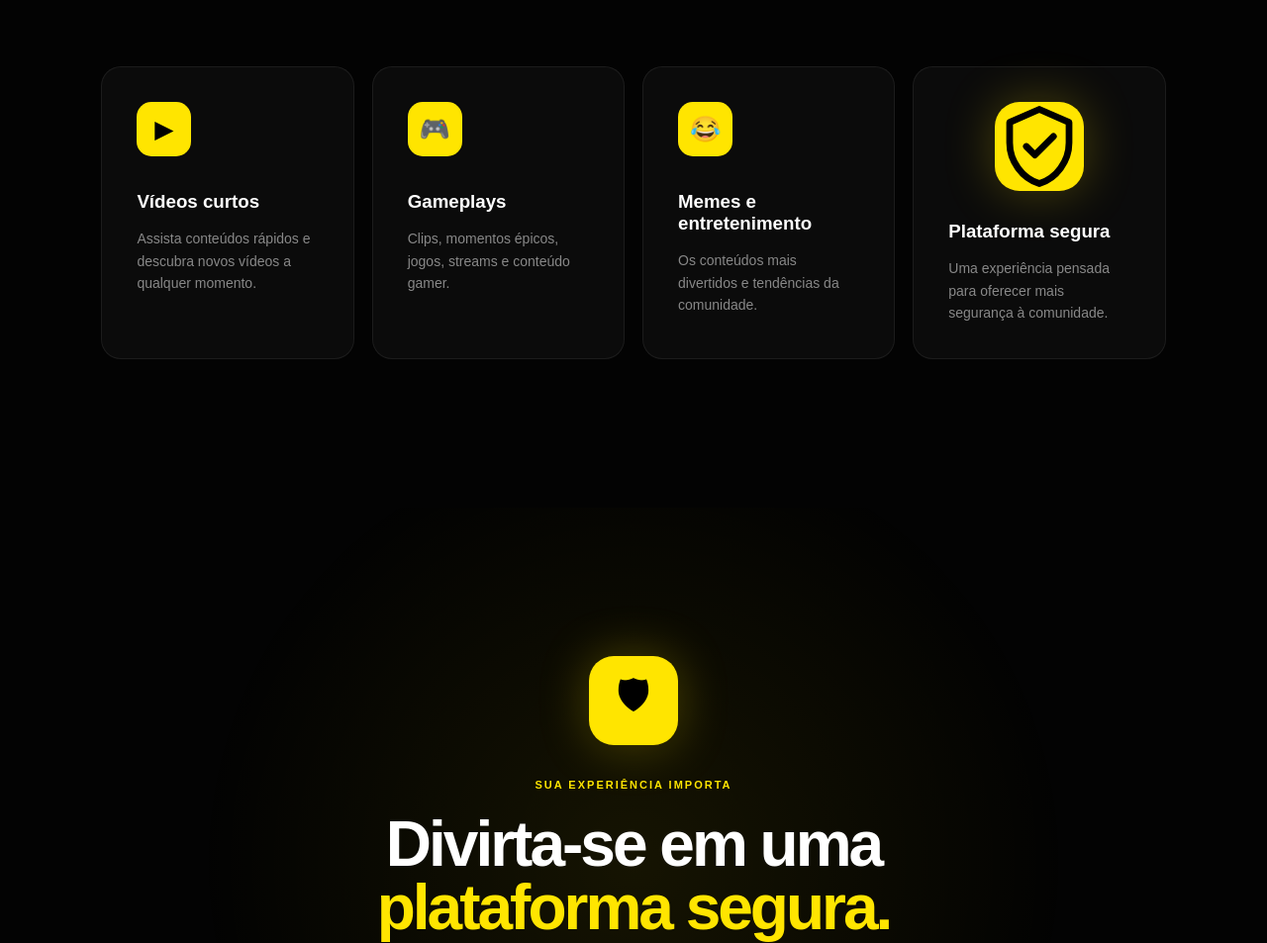
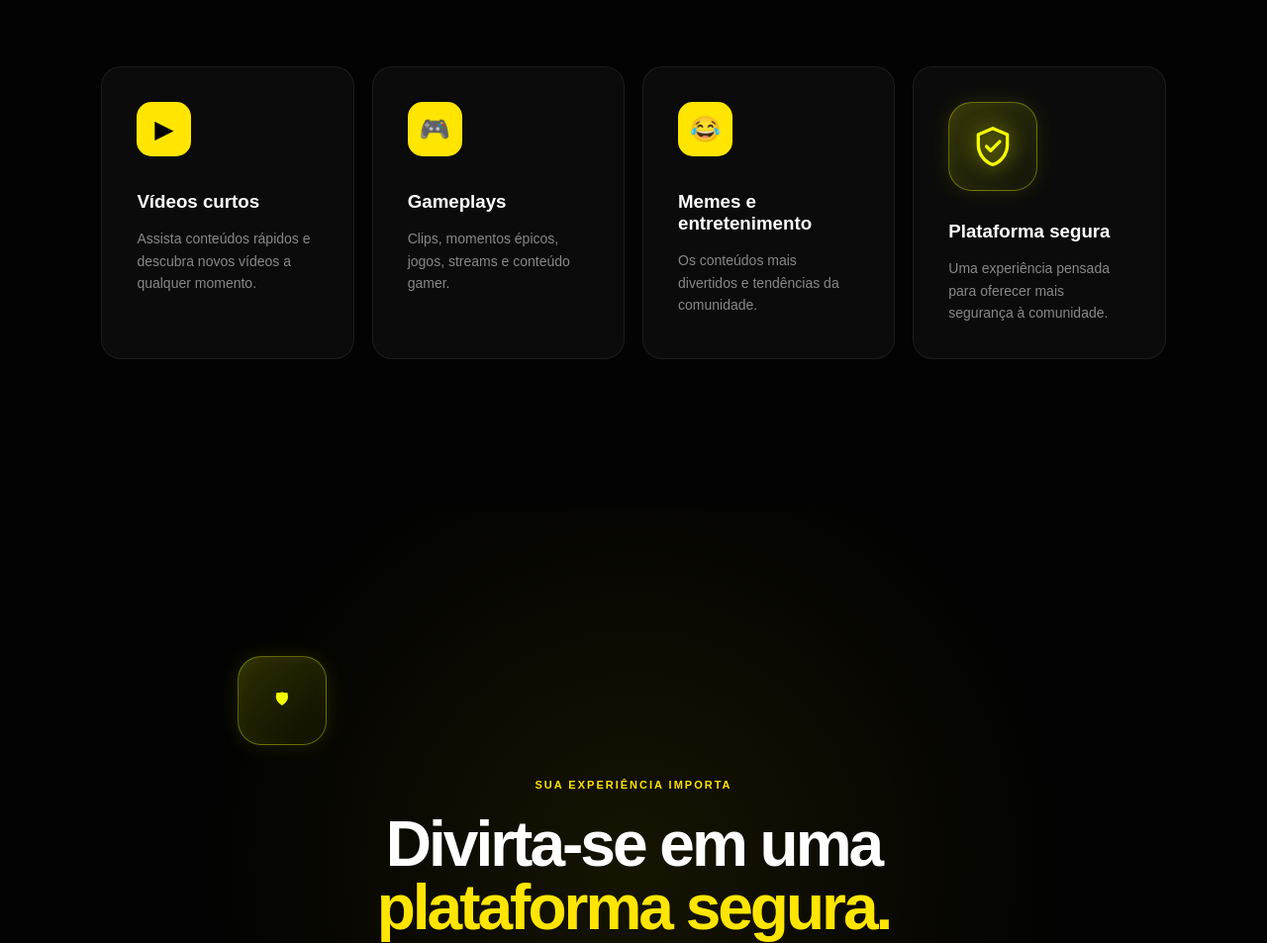
Before and after one commit to ricodev404/lemonclips, a plain HTML site: page index.html in a window 1280 px wide. Shown: the part 1301-2254 px from the top of the page at 99% size. Drawn offline with Linux system fonts and the light colour scheme.

Commit message:
Update style.css

```diff
--- a/style.css
+++ b/style.css
@@ -1459,40 +1459,42 @@ line-height:
 
 
 .security-icon {
-
-width:
-90px;
-
-height:
-90px;
-
-display:
-grid;
-
-place-items:
-center;
-
-margin:
-auto
-auto
-30px;
-
-border-radius:
-25px;
-
-background:
-var(--yellow);
-
-color:
-black;
-
-font-size:
-40px;
-
-box-shadow:
-0 0 50px
-rgba(255,229,0,0.25);
-
+  width: 90px;
+  height: 90px;
+
+  display: flex;
+  align-items: center;
+  justify-content: center;
+
+  margin-bottom: 30px;
+
+  color: #f4ff00;
+
+  border: 1px solid rgba(244, 255, 0, 0.35);
+
+  border-radius: 24px;
+
+  background:
+    linear-gradient(
+      135deg,
+      rgba(244, 255, 0, 0.18),
+      rgba(244, 255, 0, 0.03)
+    );
+
+  box-shadow:
+    0 0 20px rgba(244, 255, 0, 0.12),
+    inset 0 0 20px rgba(244, 255, 0, 0.04);
+}
+
+.security-icon svg {
+  width: 44px;
+  height: 44px;
+
+  filter:
+    drop-shadow(
+      0 0 10px
+      rgba(244, 255, 0, 0.7)
+    );
 }
 
 
```
